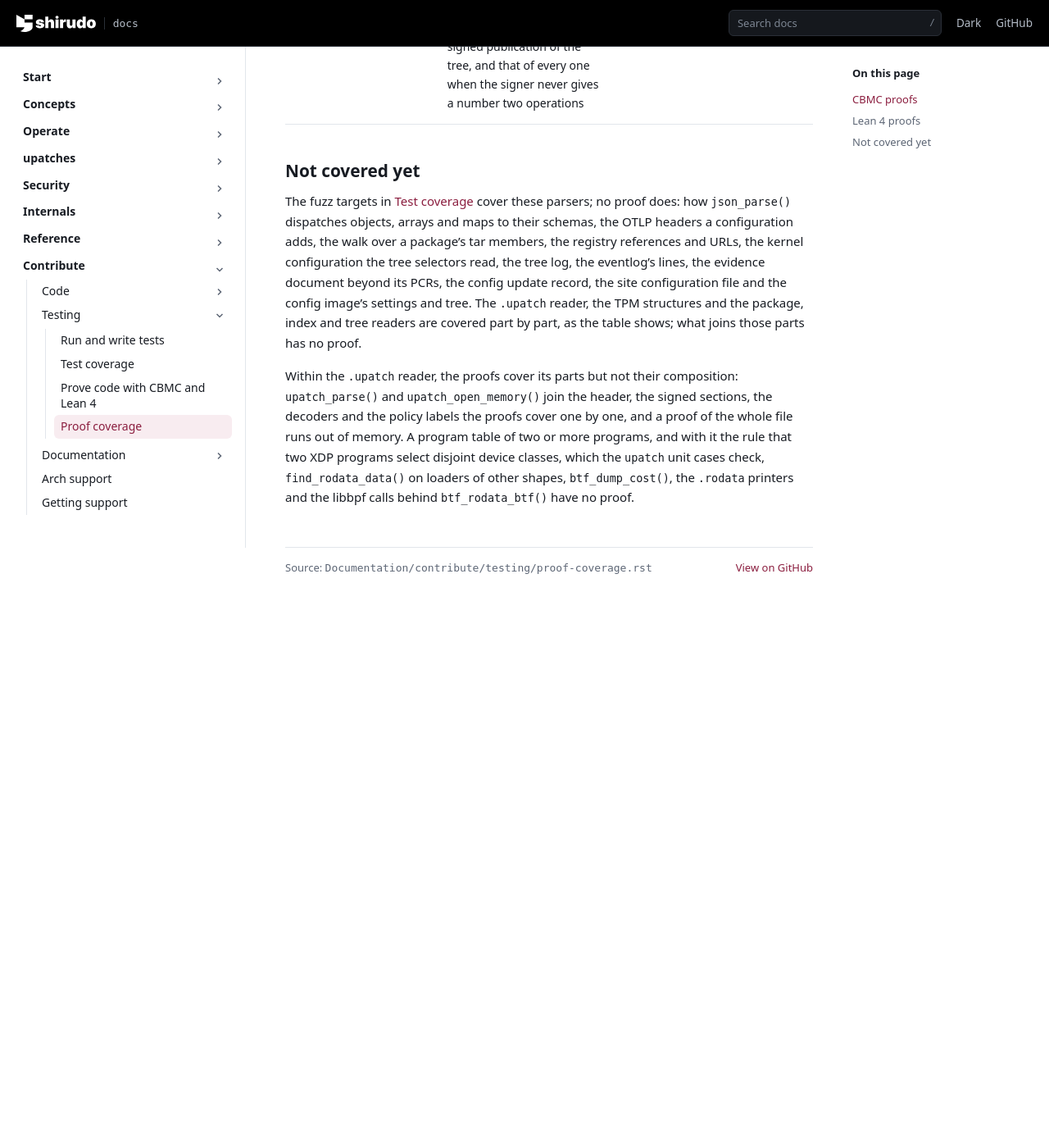
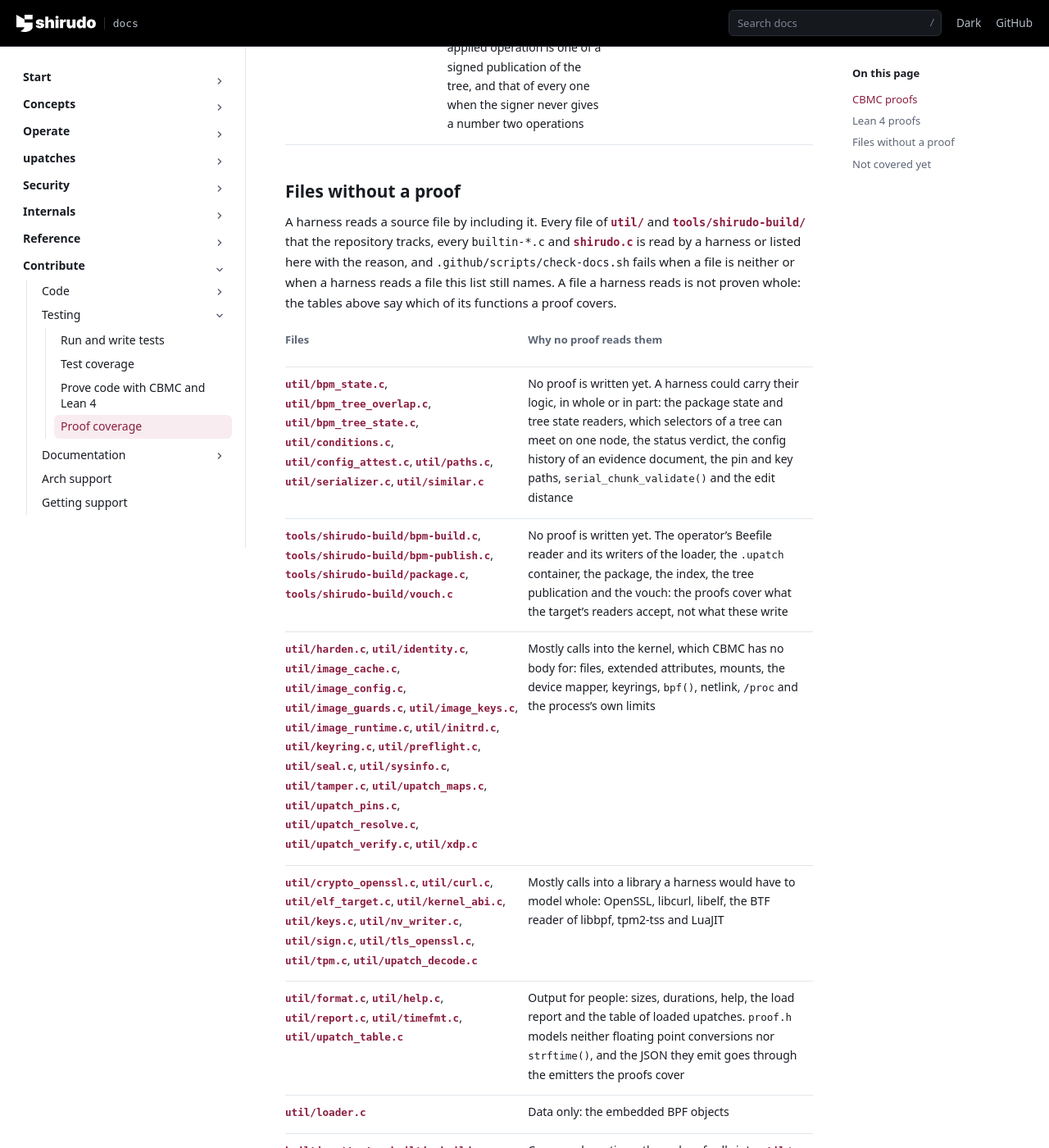
Before and after one commit to AliBashaSY/shirudo, a Sphinx documentation site: the page built from Documentation/contribute/testing/proof-coverage.rst, in a window 1280 px wide and 1400 px high, scrolled down 19778 px. Shown: the whole window at 82% size. Built offline with Sphinx 7.4.7, drawn with Linux system fonts in a browser that asks for light colours; pages that are not in the unit, such as notebooks, are missing from menus; before the commit the page ends 20538 px from its top, so only the background shows below that; some of the changed text lies outside the part shown.

Commit message:
Documentation: list the source files no proof reads
The proof coverage page says what each proof covers and, by feature,
which parsers none does. It does not say which source files no proof
reads at all, 61 of the 88 a harness could include, and a new file
joins them unnoticed.

List those files with the reason: logic no proof is written for yet,
which is the part to close, the operator's writers, calls into the
kernel or into a library that CBMC has no body for, output, data and
the commands. check-docs.sh fails when a tracked source file is neither
read by a harness, itself or through another, nor on the list, and when
a harness reads a file the list names, so the list stays whole. t0008
covers both.

Signed-off-by: Daniel Borkmann <daniel@iogearbox.net>

```diff
--- a/Documentation/contribute/testing/proof-coverage.rst
+++ b/Documentation/contribute/testing/proof-coverage.rst
@@ -10,8 +10,8 @@ Proof coverage
 
 This page lists the CBMC proofs under :src:`testing/proofs/cbmc/` and the
 Lean 4 proofs under :src:`testing/proofs/lean4/`, what each one proves and
-for which inputs, and the parsers no proof covers yet. :doc:`proofs`
-explains how to run and write them.
+for which inputs, the source files no proof reads and the parsers no
+proof covers yet. :doc:`proofs` explains how to run and write them.
 
 CBMC proofs
 -----------
@@ -735,6 +735,84 @@ the model follows the C.
        sync writes, ``bpm-tree-recovery-model`` for pending recovery;
        ``tree_parse()`` by review
 
+Files without a proof
+---------------------
+
+A harness reads a source file by including it. Every file of
+:src:`util/` and :src:`tools/shirudo-build/` that the repository tracks,
+every ``builtin-*.c`` and :src:`shirudo.c` is read by a harness or
+listed here with the reason,
+and ``.github/scripts/check-docs.sh`` fails when a file is neither or
+when a harness reads a file this list still names. A file a harness
+reads is not proven whole: the tables above say which of its functions
+a proof covers.
+
+.. list-table::
+   :header-rows: 1
+   :widths: 46 54
+
+   * - Files
+     - Why no proof reads them
+   * - :src:`util/bpm_state.c`, :src:`util/bpm_tree_overlap.c`,
+       :src:`util/bpm_tree_state.c`, :src:`util/conditions.c`,
+       :src:`util/config_attest.c`, :src:`util/paths.c`,
+       :src:`util/serializer.c`, :src:`util/similar.c`
+     - No proof is written yet. A harness could carry their logic, in
+       whole or in part: the package state and tree state readers, which
+       selectors of a tree can meet on one node, the status verdict, the
+       config history of an evidence document, the pin and key paths,
+       ``serial_chunk_validate()`` and the edit distance
+   * - :src:`tools/shirudo-build/bpm-build.c`,
+       :src:`tools/shirudo-build/bpm-publish.c`,
+       :src:`tools/shirudo-build/package.c`,
+       :src:`tools/shirudo-build/vouch.c`
+     - No proof is written yet. The operator's Beefile reader and its
+       writers of the loader, the ``.upatch`` container, the package,
+       the index, the tree publication and the vouch: the proofs cover
+       what the target's readers accept, not what these write
+   * - :src:`util/harden.c`, :src:`util/identity.c`,
+       :src:`util/image_cache.c`, :src:`util/image_config.c`,
+       :src:`util/image_guards.c`, :src:`util/image_keys.c`,
+       :src:`util/image_runtime.c`, :src:`util/initrd.c`,
+       :src:`util/keyring.c`, :src:`util/preflight.c`,
+       :src:`util/seal.c`, :src:`util/sysinfo.c`, :src:`util/tamper.c`,
+       :src:`util/upatch_maps.c`, :src:`util/upatch_pins.c`,
+       :src:`util/upatch_resolve.c`, :src:`util/upatch_verify.c`,
+       :src:`util/xdp.c`
+     - Mostly calls into the kernel, which CBMC has no body for: files,
+       extended attributes, mounts, the device mapper, keyrings,
+       ``bpf()``, netlink, ``/proc`` and the process's own limits
+   * - :src:`util/crypto_openssl.c`, :src:`util/curl.c`,
+       :src:`util/elf_target.c`, :src:`util/kernel_abi.c`,
+       :src:`util/keys.c`, :src:`util/nv_writer.c`, :src:`util/sign.c`,
+       :src:`util/tls_openssl.c`, :src:`util/tpm.c`,
+       :src:`util/upatch_decode.c`
+     - Mostly calls into a library a harness would have to model whole:
+       OpenSSL, libcurl, libelf, the BTF reader of libbpf, tpm2-tss and
+       LuaJIT
+   * - :src:`util/format.c`, :src:`util/help.c`, :src:`util/report.c`,
+       :src:`util/timefmt.c`, :src:`util/upatch_table.c`
+     - Output for people: sizes, durations, help, the load report and
+       the table of loaded upatches. ``proof.h`` models neither floating
+       point conversions nor ``strftime()``, and the JSON they emit goes
+       through the emitters the proofs cover
+   * - :src:`util/loader.c`
+     - Data only: the embedded BPF objects
+   * - :src:`builtin-attest.c`, :src:`builtin-build.c`,
+       :src:`builtin-config.c`, :src:`builtin-genkey.c`,
+       :src:`builtin-image.c`, :src:`builtin-init.c`,
+       :src:`builtin-keys.c`, :src:`builtin-status.c`,
+       :src:`builtin-upatch.c`, :src:`builtin-version.c`,
+       :src:`shirudo.c`, :src:`tools/shirudo-build/compile.c`,
+       :src:`tools/shirudo-build/image.c`,
+       :src:`tools/shirudo-build/shirudo-build.c`,
+       :src:`tools/shirudo-build/vmlinux.c`
+     - Commands: options, the order of calls into :src:`util/` and
+       output. ``Shirudo.UpatchLoad`` models the protocols of ``init``,
+       ``upatch load`` and ``upatch unload``, by review, and the tree
+       sync harnesses read ``builtin-bpm.c``; no proof reads the other
+       commands
+
 Not covered yet
 ---------------
 
--- a/Documentation/contribute/testing/proofs.rst
+++ b/Documentation/contribute/testing/proofs.rst
@@ -128,7 +128,8 @@ Write a CBMC proof
    a loop that reads one byte too many, run it and see it fail, then
    restore the code.
 
-5. Add a row to :doc:`proof-coverage`.
+5. Add a row to :doc:`proof-coverage`, and take a file the harness is
+   the first to read off that page's list of files without a proof.
 
 A function without a body in the proof, a libc one CBMC does not model or
 a system call, returns any value, and ``run.sh`` fails a proof that calls
--- a/Documentation/contribute/testing/test-coverage.rst
+++ b/Documentation/contribute/testing/test-coverage.rst
@@ -63,7 +63,8 @@ signed config image.
        binaries when built
    * - ``t0008-check-docs``
      - ``check-docs.sh``: the whole of each field of a threat's fact
-       box, a hook by its section, and the tree itself
+       box, a hook by its section, the source files a proof reads or the
+       proof coverage page lists as read by none, and the tree itself
 
 ``build`` (1)
 ~~~~~~~~~~~~~
```
Also changed, not shown: .agents/skills/docs/SKILL.md, .agents/skills/proofs/SKILL.md, .agents/skills/security-audit/SKILL.md, 2 other files.
